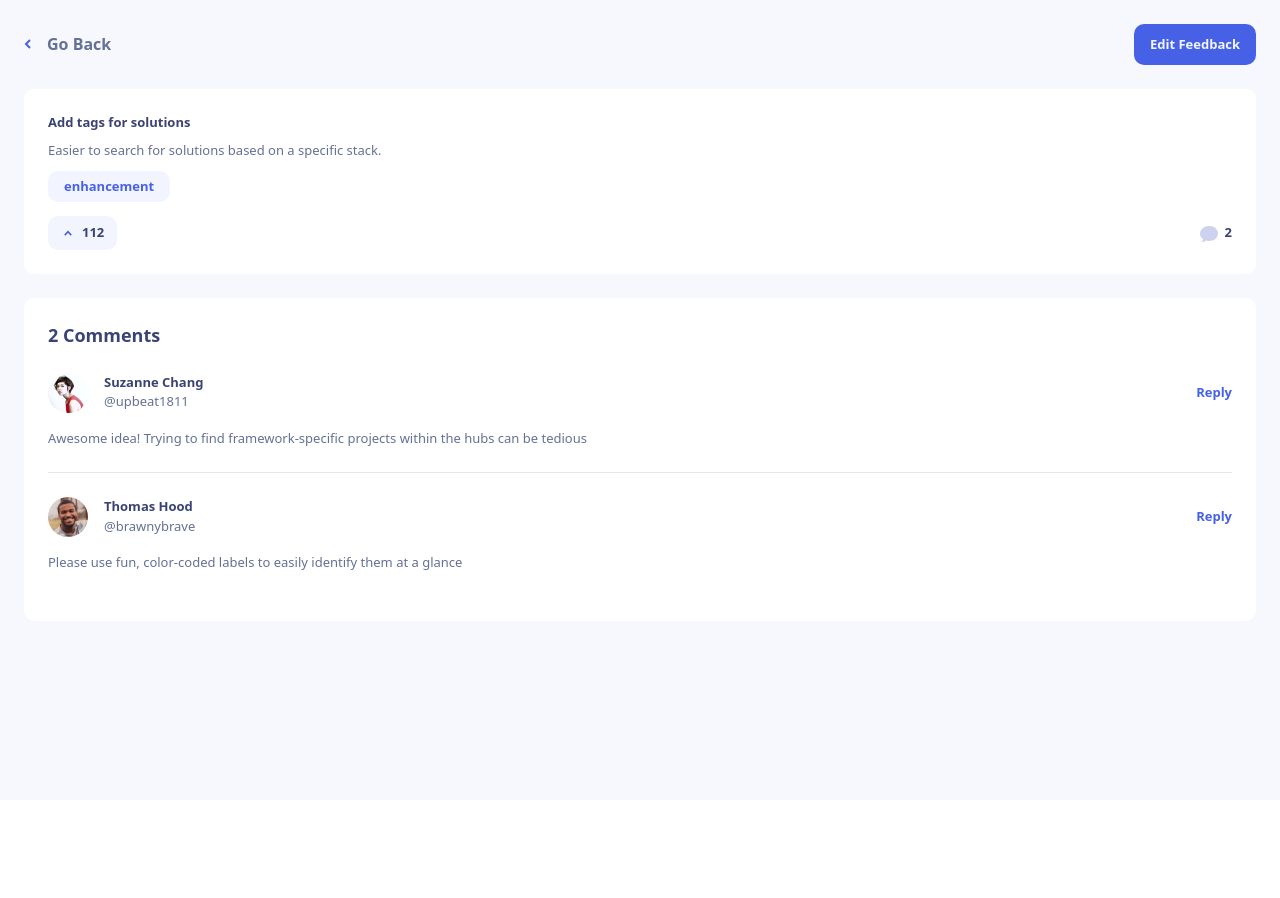
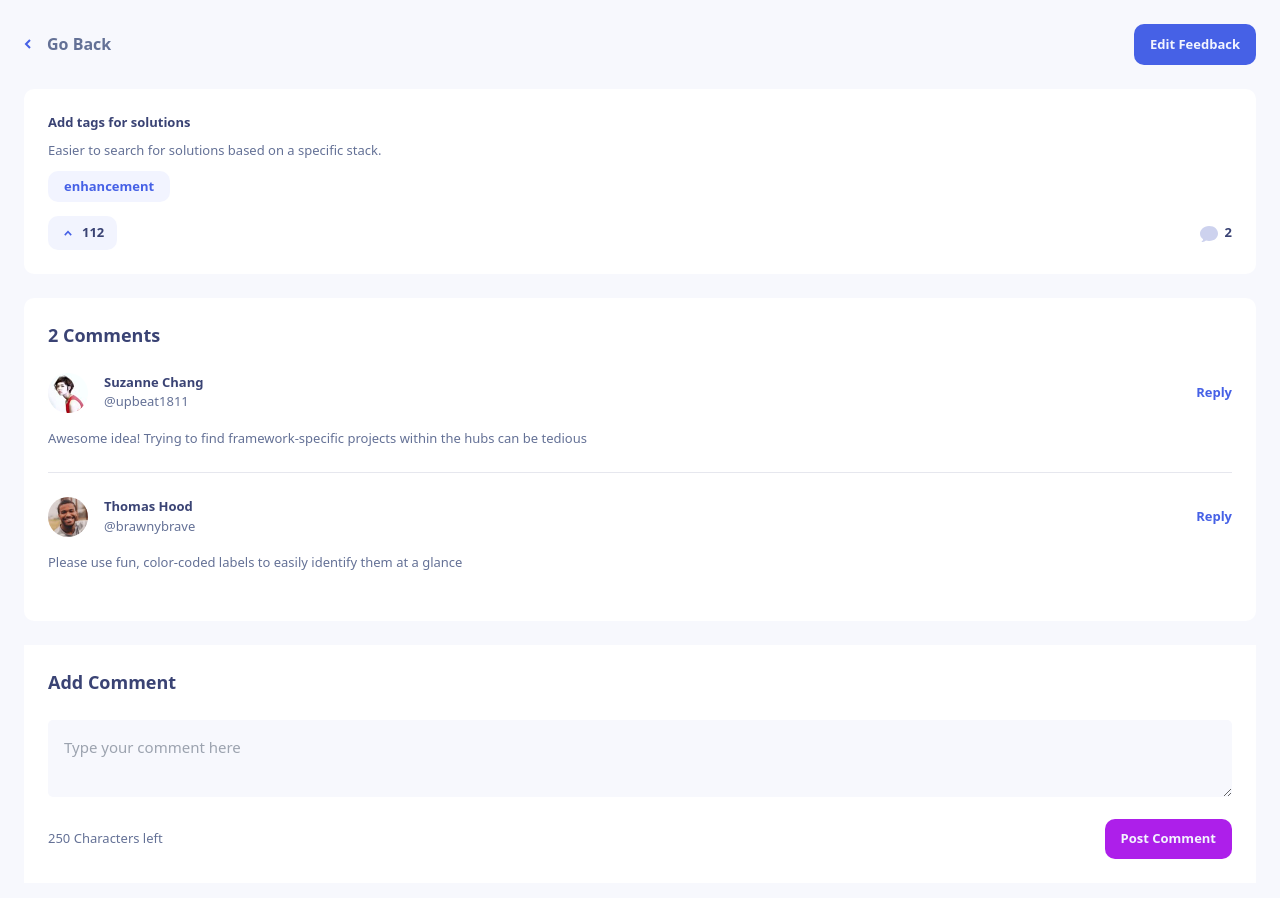
Before and after one commit to 4LL7N/product-feedback-app, a React (Vite) app: page /1 in a window 1280 px wide. Shown: the top 898 px of the page. Before the commit the page ends 800 px from the top, so only its background shows below. Built offline with nearby package versions, Linux system fonts and the light colour scheme.

Commit message:
feat:add 'add comment' box

```diff
--- a/src/App.tsx
+++ b/src/App.tsx
@@ -38,6 +38,7 @@ function App() {
   const [Data ,setData] = useState<dataStyle|undefined>()
 
   useEffect(() => {
+    setData(data)
     localStorage.setItem("data",JSON.stringify(data))
   },[])
 
--- /dev/null
+++ b/src/Components/Replies.tsx
@@ -0,0 +1,55 @@
+import { useState } from "react";
+
+function Replies({items}:any) {
+
+    const [reply, setReply] = useState<boolean>(false)
+    console.log(items);
+
+  return (
+    <>
+      <div className="flex items-center justify-between w-[100%]  mt-[24px]">
+        <div className="flex gap-[16px] ">
+          <img
+            className="w-[40px] h-[40px] rounded-[50%] "
+            src={items.user.image}
+            alt=""
+          />
+          <div>
+            <h3 className="text-[#3a4374] text-[13px] font-bold ">
+              {items.user.name}
+            </h3>
+            <p className="text-[#647196] text-[13px] ">
+              @{items.user.username}
+            </p>
+          </div>
+        </div>
+        <p
+          className="text-[#4661e6] text-[13px] font-semibold "
+          onClick={() => setReply(!reply)}
+        >
+          Reply
+        </p>
+      </div>
+      <div className="mt-[16px]">
+        <p className="text-[13px] text-[#647196] ">
+          <a className="text-[13px] text-[#ad1fea] font-bold ">
+            @{items.user.username}{" "}
+          </a>
+          {items.content}
+        </p>
+      </div>
+      <div className={reply ? "flex mt-[24px] justify-start gap-[16px] " : "hidden"}>
+        <textarea
+          placeholder="Type your comment here"
+          maxLength={250}
+          className="bg-[#f7f8fd] p-[16px] text-[#3a4374] text-[15px] focus:outline-[#4661e6] focus:border-solid focus:border-[#4661e6] w-[100%] rounded-[5px] max-h-[80px] resize-none "
+        ></textarea>
+        <button className="px-[16px] py-[10.5px] bg-[#ad1fea] rounded-[10px] h-fit ">
+          <p className="text-[#f2f4fe] text-[13px] font-bold ">Reply</p>
+        </button>
+      </div>
+    </>
+  );
+}
+
+export default Replies;
--- a/src/page/FeedbackDetails.tsx
+++ b/src/page/FeedbackDetails.tsx
@@ -1,7 +1,9 @@
 import { useParams } from "react-router-dom";
 // import { Productfeedback } from "./Context";
 import { useEffect, useState } from "react";
-import { Comment, ProductRequest, dataStyle } from "./style";
+import { Comment, ProductRequest, dataStyle, replies } from "./style";
+import Replies from "../Components/Replies";
+import React from "react";
 
 function FeedbackDetails() {
   // const data =localStorage.getItem("data")
@@ -146,46 +148,46 @@ function FeedbackDetails() {
                         {item.content}
                       </p>
                     </div>
-                    <div className={`${item.replies?"flex":""} `}>
-                      <div className={item.replies?` bg-[#8c92b338] w-[1px] h-[216px] mt-[24px]`:"hidden"} />
-                      <div  className="ml-[23px] ">
-                      {item.replies?.map((items, index) => {
-                        return (
-                          <>
-                            <div className="flex items-center justify-between w-[100%]  mt-[24px]">
-                              <div className="flex gap-[16px] ">
-                                <img
-                                  className="w-[40px] h-[40px] rounded-[50%] "
-                                  src={items.user.image}
-                                  alt=""
-                                />
-                                <div>
-                                  <h3 className="text-[#3a4374] text-[13px] font-bold ">
-                                    {items.user.name}
-                                  </h3>
-                                  <p className="text-[#647196] text-[13px] ">
-                                    @{items.user.username}
-                                  </p>
-                                </div>
-                              </div>
-                              <p className="text-[#4661e6] text-[13px] font-semibold ">
-                                Reply
-                              </p>
-                            </div>
-                            <div className="mt-[16px]">
-                              <p className="text-[13px] text-[#647196] ">
-                              <a className="text-[13px] text-[#ad1fea] font-bold " >@{items.user.username} </a>{item.content}
-                              </p>
-                            </div>
-                          </>
-                        );
-                      })}
+                    <div className={`${item.replies ? "flex" : ""} `}>
+                      <div
+                        className={
+                          item.replies
+                            ? ` bg-[#8c92b338] w-[1px] h-[216px] mt-[24px]`
+                            : "hidden"
+                        }
+                      />
+                      <div className="ml-[23px] ">
+                        {item.replies?.map((items: replies) => {
+                          return (
+                            <>
+                              <Replies items={items} />
+                            </>
+                          );
+                        })}
                       </div>
                     </div>
                   </div>
                 </>
               );
             })}
+          </div>
+          <div className="bg-[#ffffff] p-[24px] mt-[24px]">
+            <h2 className="text-[#3a4374] text-[18px] font-bold ">
+              Add Comment
+            </h2>
+            <textarea
+              placeholder="Type your comment here"
+              maxLength={250}
+              className="bg-[#f7f8fd] p-[16px] text-[#3a4374] text-[15px] focus:outline-[#4661e6] focus:border-solid focus:border-[#4661e6] mt-[24px] w-[100%] rounded-[5px] "
+            ></textarea>
+            <div className="flex items-center justify-between mt-[16px] ">
+              <p className="text-[#647196] text-[13px] ">250 Characters left</p>
+              <button className="px-[16px] py-[10.5px] bg-[#ad1fea] rounded-[10px] ">
+                <p className="text-[#f2f4fe] text-[13px] font-bold ">
+                  Post Comment
+                </p>
+              </button>
+            </div>
           </div>
         </section>
       </main>
```
